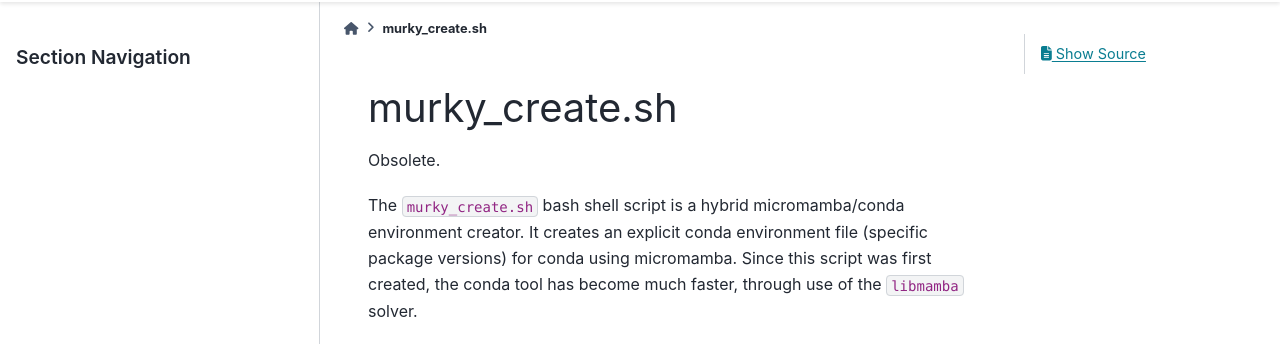
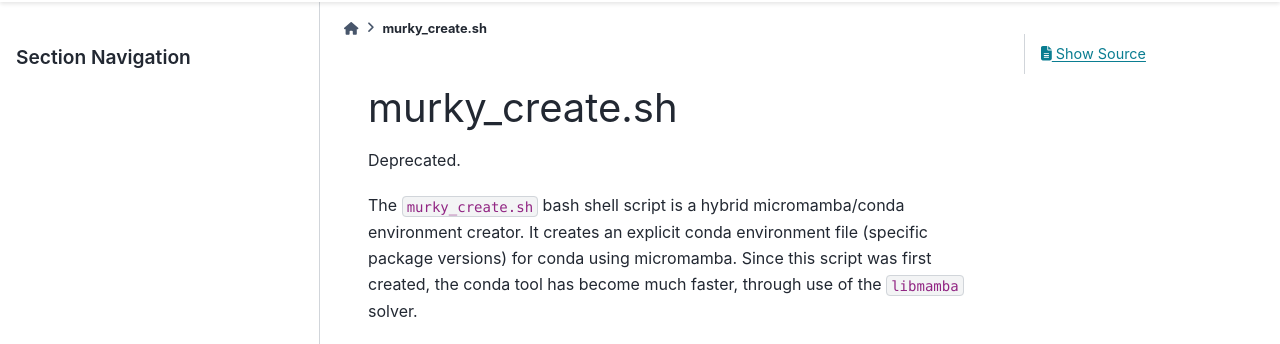
Before and after one commit to prjemian/murky, a Sphinx documentation site: the page built from docs/source/murky_create.rst, in a window 1280 px wide. Shown: the part 134-478 px from the top of the page. Built offline with Sphinx 7.4.7 and the PyData theme 0.15.4, drawn with Linux system fonts in a browser that asks for light colours; the version number could not be read and is left out.

Commit message:
DOC trivial text change.

```diff
--- a/docs/source/murky_create.rst
+++ b/docs/source/murky_create.rst
@@ -4,7 +4,7 @@
 murky_create.sh
 ===============
 
-Obsolete.
+Deprecated.
 
 The ``murky_create.sh`` bash shell script is a hybrid micromamba/conda
 environment creator. It creates an explicit conda environment file (specific
--- a/docs/source/murky_tool.rst
+++ b/docs/source/murky_tool.rst
@@ -4,7 +4,7 @@
 murky_tool
 ==========
 
-Obsolete.
+Deprecated.
 
 Tool used in support of :ref:`murky_create`.
 
```
